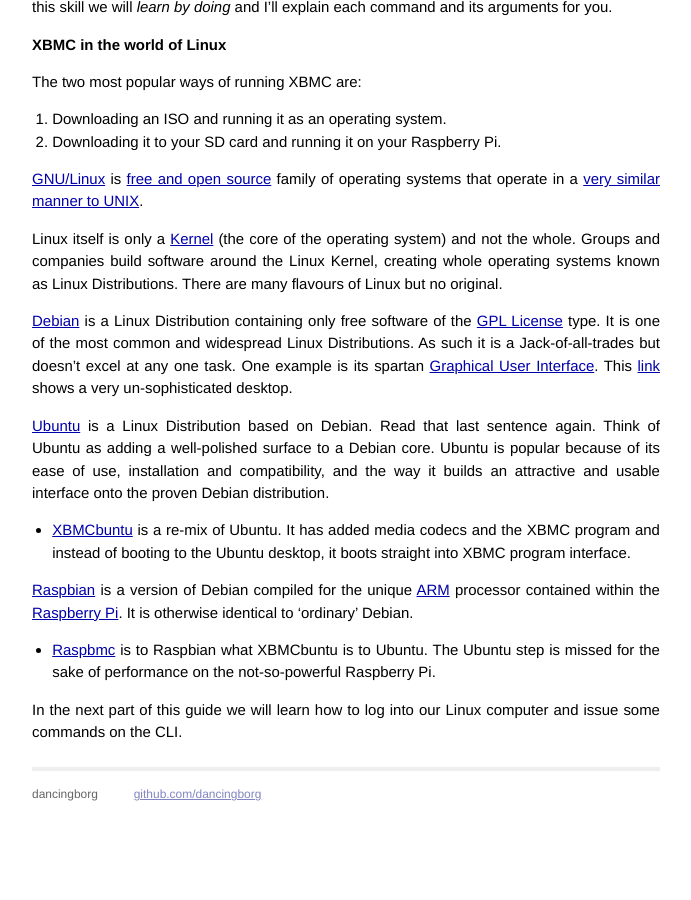
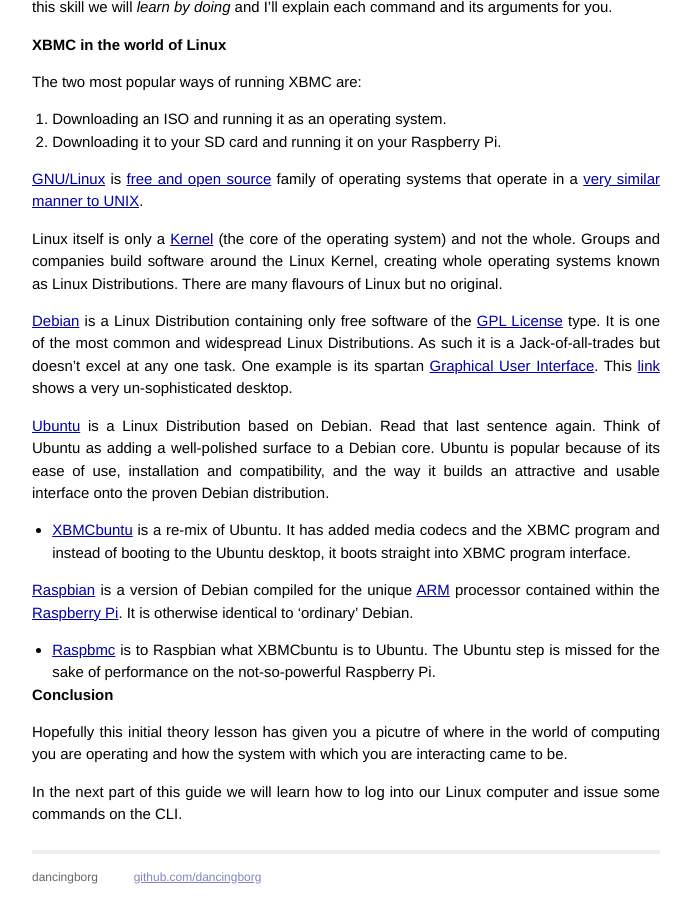
Before and after one commit to andre-abadi/andre-abadi.github.io, a Jekyll site: the page built from _posts/2014-05-02-xbmc-downloader-1.md, in a window 1280 px wide and 900 px high, scrolled down 1329 px. Shown: the whole window, without its empty margins (294-985 px from the left). Built offline with Jekyll 4.4.1, drawn with Linux system fonts in a browser that asks for light colours; Markdown is read by kramdown in place of the engine named in the settings; before the commit the page ends 2147 px from its top, so only the background shows below that.

Commit message:
Hyperlinks and conclusion

```diff
--- a/_posts/2014-05-02-xbmc-downloader-1.md
+++ b/_posts/2014-05-02-xbmc-downloader-1.md
@@ -9,6 +9,7 @@
 _Introduction_
 _The Command-line Interface_
 _XBMC in the world of Linux_
+_Conclusion_
 
 #Introduction
 
@@ -64,7 +65,7 @@
 
 [Debian](http://en.wikipedia.org/wiki/Debian) is a Linux Distribution containing only free software of the [GPL License](http://en.wikipedia.org/wiki/GNU_General_Public_License) type. It is one of the most common and widespread Linux Distributions. As such it is a Jack-of-all-trades but doesn’t excel at any one task. One example is its spartan [Graphical User Interface](http://en.wikipedia.org/wiki/Graphical_user_interface). This [link](http://upload.wikimedia.org/wikipedia/commons/0/0c/Debian_6.0.2.1.png) shows a very un-sophisticated desktop.
 
-[Ubuntu](http://en.wikipedia.org/wiki/Ubuntu_(operating_system)) is a Linux Distribution based on Debian. Read that last sentence again. Think of Ubuntu as adding a well-polished surface to a Debian core. Ubuntu is popular because of its ease of use, installation and compatibility, and the way it builds an attractive and usable interface onto the proven Debian distribution.
+[Ubuntu](http://bit.ly/1iNj9hf) is a Linux Distribution based on Debian. Read that last sentence again. Think of Ubuntu as adding a well-polished surface to a Debian core. Ubuntu is popular because of its ease of use, installation and compatibility, and the way it builds an attractive and usable interface onto the proven Debian distribution.
 
 - [XBMCbuntu](http://wiki.xbmc.org/index.php?title=XBMCbuntu/FAQ) is a re-mix of Ubuntu. It has added media codecs and the XBMC program and instead of booting to the Ubuntu desktop, it boots straight into XBMC program interface.
 
@@ -72,4 +73,8 @@
 
 - [Raspbmc](http://www.raspbmc.com/about/) is to Raspbian what XBMCbuntu is to Ubuntu. The Ubuntu step is missed for the sake of performance on the not-so-powerful Raspberry Pi.
 
+#Conclusion
+
+Hopefully this initial theory lesson has given you a picutre of where in the world of computing you are operating and how the system with which you are interacting came to be.
+
 In the next part of this guide we will learn how to log into our Linux computer and issue some commands on the CLI.
```
